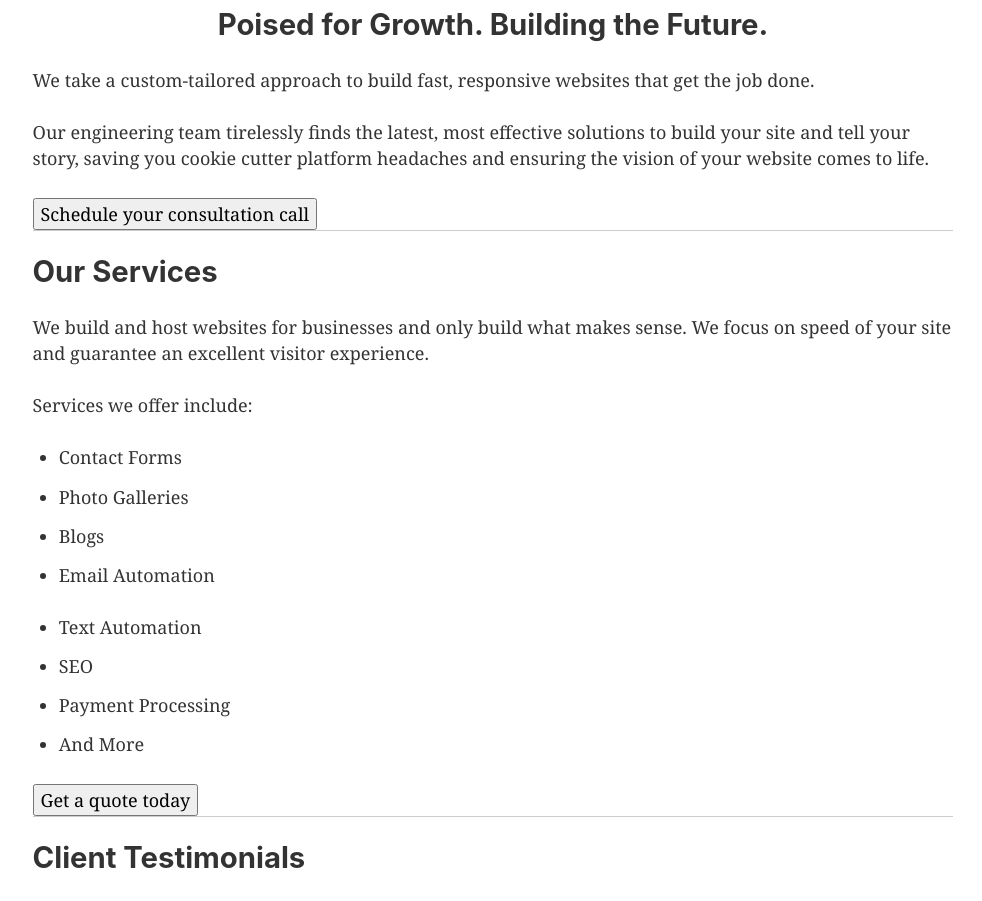
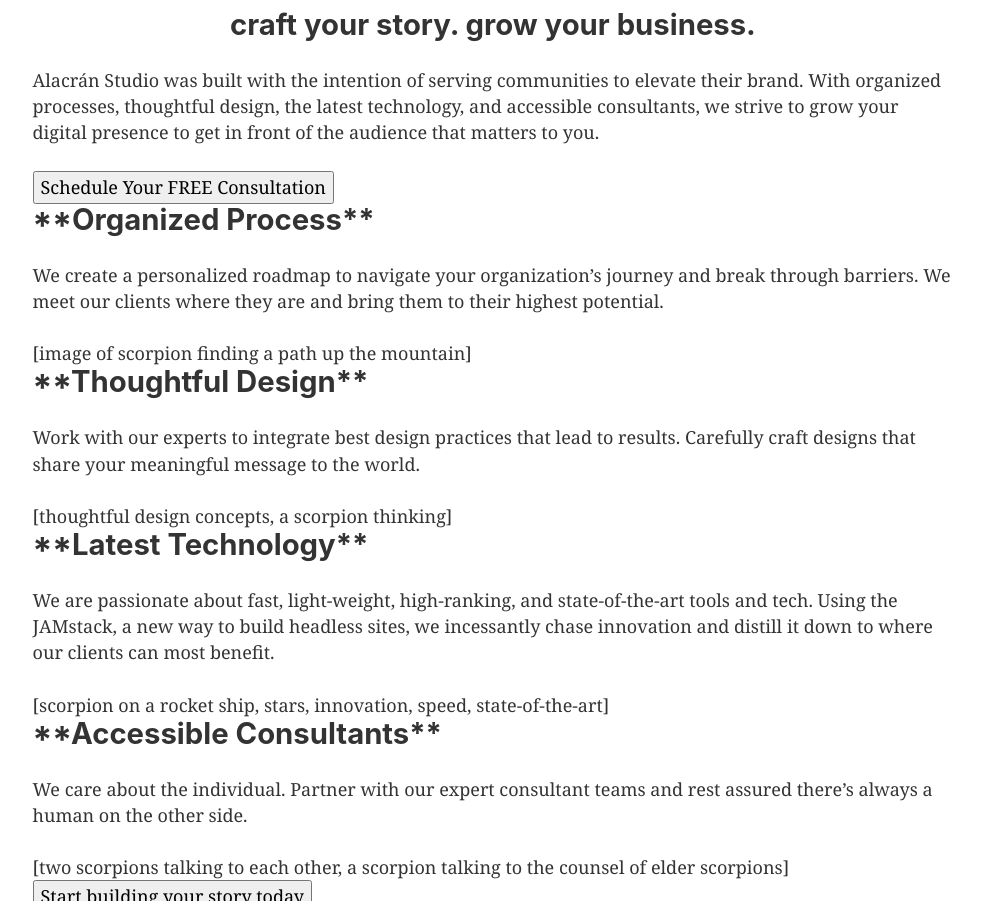
Before and after one commit to Alacran-Digital-Services/alacran-website, a Gatsby site: page / in a window 1280 px wide. Shown: the part 388-1289 px from the top of the page, without its empty margins (147-1129 px from the left). Built offline with nearby package versions, Linux system fonts and the light colour scheme; Gatsby itself is replaced by a stand-in of ours.

Commit message:
Update with new copy for the home page.

```diff
--- a/src/pages/index.js
+++ b/src/pages/index.js
@@ -17,14 +17,70 @@
         alt="A Gatsby astronaut"
         style={{ marginBottom: `1.45rem` }}
       />
-      <h1>Alacrán Digital Services</h1>
-      <h2>Poised for Growth. Building the Future.</h2>
+      <h1>alacrán studio</h1>
+      <h2>craft your story. grow your business.</h2>
     </div>
 
-    <p>We take a custom-tailored approach to build fast, responsive websites that get the job done.</p>
-    <p>Our engineering team tirelessly finds the latest, most effective solutions to build your site and tell your story, saving you cookie cutter platform headaches and ensuring the vision of your website comes to life.</p>
-    <button>Schedule your consultation call</button>
-    <hr></hr>
+    <p>Alacrán Studio was built with the intention of serving communities to elevate their brand. With organized processes, thoughtful design, the latest technology, and accessible consultants, we strive to grow your digital presence to get in front of the audience that matters to you.</p>
+    <button>Schedule Your FREE Consultation</button>
+
+    <h2>**Organized Process**</h2>
+
+    <p>
+      We create a personalized roadmap to navigate
+
+      your organization’s journey and break through barriers.
+
+      We meet our clients where they are and bring them to their highest potential.
+    </p>
+
+    <span>
+      [image of scorpion finding a path up the mountain]
+    </span>
+
+    <h2>
+      **Thoughtful Design**
+    </h2>
+
+    <p>
+      Work with our experts to integrate best design practices that lead to results.
+
+      Carefully craft designs that share your meaningful message to the world.
+    </p>
+
+    <span>
+      [thoughtful design concepts, a scorpion thinking]
+    </span>
+
+    <h2>
+      **Latest Technology**
+    </h2>
+
+    <p>
+      We are passionate about fast, light-weight, high-ranking, and state-of-the-art tools and tech.
+
+      Using the JAMstack, a new way to build headless sites, we incessantly chase innovation and distill it down to where our clients can most benefit.
+    </p>
+
+    <span>
+      [scorpion on a rocket ship, stars, innovation, speed, state-of-the-art]
+    </span>
+
+    <h2>
+      **Accessible Consultants**
+    </h2>
+
+    <p>
+      We care about the individual. Partner with our expert consultant teams and rest assured there’s always a human on the other side.
+    </p>
+
+    <span>
+      [two scorpions talking to each other, a scorpion talking to the counsel of elder scorpions]
+    </span>
+
+    <button>Start building your story today</button>
+
+
     <h2>Our Services</h2>
     <p>
       We build and host websites for businesses and only build what makes sense. We focus on speed of your site and guarantee an excellent visitor experience.
@@ -45,6 +101,8 @@
     <button>Get a quote today</button>
     <hr></hr>
 
+    <strong>Let alacrán studio tell your story.</strong>
+
     <h2>Client Testimonials</h2>
     <p>We pride ourselves in our service to our clients. Our mission is to make technology accessible to everyone and empower businesses in the digital age.</p>
     <p>Not knowing how to effectively build a website shouldn't hold you back from accomplishing your dreams. Work with us and let us handle the technical details to share the story of your business. Here's what our clients are saying.</p>
@@ -54,13 +112,26 @@
     <hr></hr>
 
     <h2>About Us</h2>
-    <p>A paragraph about Alacran Digital Services</p>
+    <p>Alacrán Studio was built with a passion for community. We saw the gap between our visionary entrepreneurial community and the realization of those dreams.
+
+      We saw a gap between hopeful business owners and their technological presence. Our mission is to use our knowledge, tools, and technology to elevate their brand and expand their reach.</p>
     <p>An image of the founder.</p>
     <p>A paragraph of the founder.</p>
 
     <button>Schedule a call with us</button>
 
-    <p>[insert a blog on the tech we use, our way of working, and our outlook on the world]</p>
+    <h1>Alacrán Blog</h1>
+
+    <p>
+      - Organization
+      - How do you craft ideas for someone?
+      - Organization
+      - How to use Notion to track business expenses
+      - Design
+      - How different colors interact together
+      - Case Study
+      - How we used Gatsby to build Device Fix Inc.’s website
+    </p>
 
     <p>Add a snazzy end line that ties in our brand. Something like, together, our resilience and readiness will allow us to face any challenge. Because we're like a scorpion. But obviously needs to sound <em>waaaaay</em> better and catchy than that.</p>
   </Layout>
```
